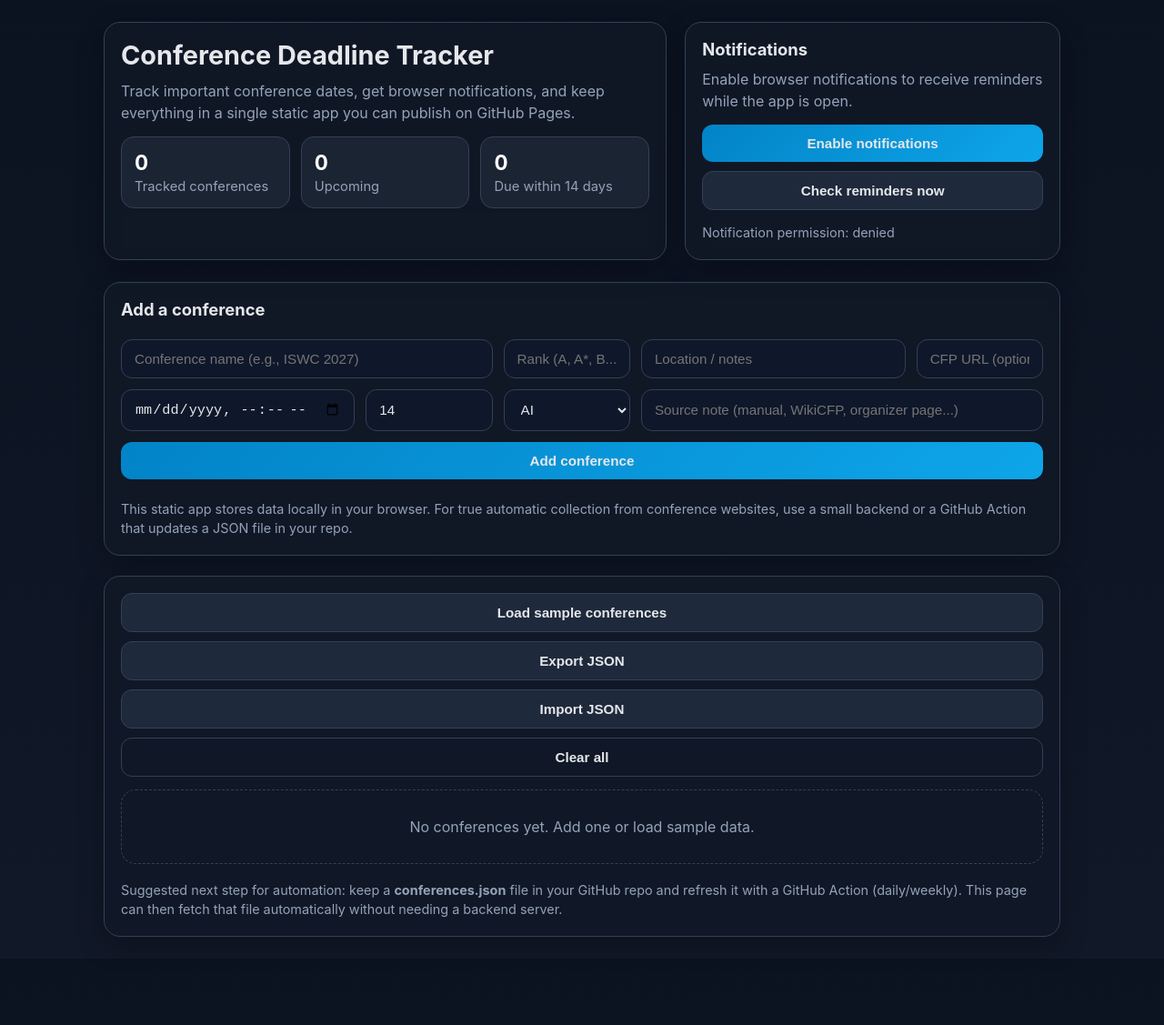
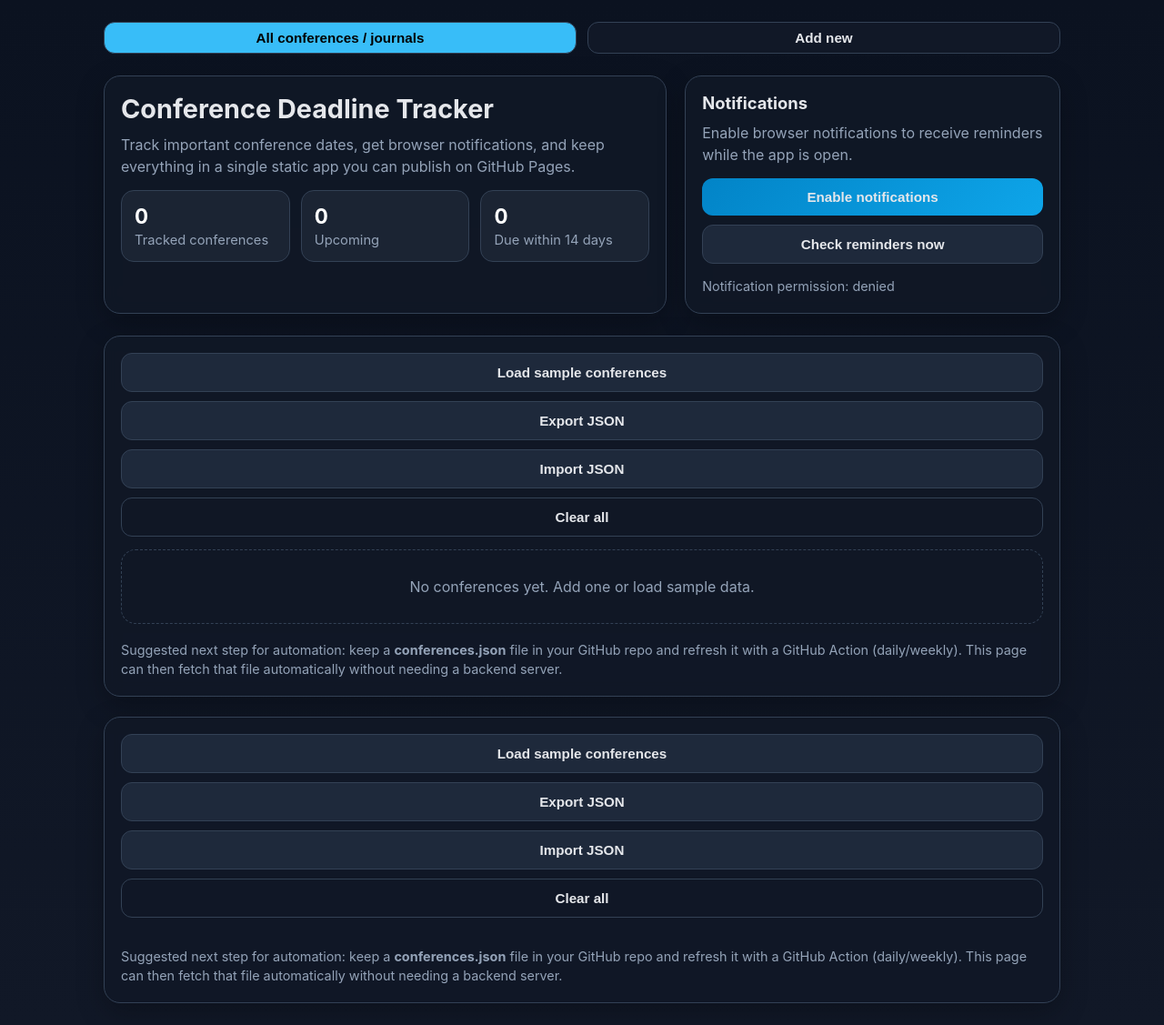
Before and after one commit to lengocluyen/lengocluyen.github.io, a Jekyll site: the page built from conferences.html, in a window 1280 px wide. Shown: the whole page at 91% size. Built offline with Jekyll 4.4.1, drawn with Linux system fonts in a browser that asks for light colours; before the commit the page ends 1054 px from its top, so only the background shows below that.

Commit message:
update on conferences

```diff
--- a/conferences.html
+++ b/conferences.html
@@ -207,10 +207,39 @@ permalink: /conferences.html
       .small-actions { justify-content: flex-start; }
       .stats { grid-template-columns: 1fr; }
     }
+
+    /* tab styles */
+    .tabs {
+      display: flex;
+      gap: 12px;
+      margin-bottom: 24px;
+    }
+
+    .tabs button {
+      padding: 8px 16px;
+      cursor: pointer;
+      border: 1px solid var(--border);
+      background: var(--panel);
+      color: var(--text);
+      border-radius: 12px;
+      transition: background 0.2s;
+    }
+
+    .tabs button.active {
+      background: var(--accent);
+      color: #000;
+    }
   </style>
 </head>
 <body>
   <div class="container">
+    <!-- tabs for switching between list and add forms -->
+    <div class="tabs">
+      <button id="tabList" class="active">All conferences / journals</button>
+      <button id="tabAdd">Add new</button>
+    </div>
+
+    <div id="sectionList">
       <section class="hero">
         <div class="panel">
           <h1>Conference Deadline Tracker</h1>
@@ -244,6 +273,21 @@ permalink: /conferences.html
         </div>
       </section>
 
+      <section class="panel" style="margin-top: 22px;">
+        <div class="toolbar">
+          <button class="secondary" id="loadSampleBtn">Load sample conferences</button>
+          <button class="secondary" id="exportBtn">Export JSON</button>
+          <button class="secondary" id="importBtn">Import JSON</button>
+          <button class="ghost" id="clearBtn">Clear all</button>
+        </div>
+        <div id="list" class="list"></div>
+        <div class="footer-note">
+          Suggested next step for automation: keep a <strong>conferences.json</strong> file in your GitHub repo and refresh it with a GitHub Action (daily/weekly). This page can then fetch that file automatically without needing a backend server.
+        </div>
+      </section>
+    </div>
+
+    <div id="sectionAdd" style="display:none;">
       <section class="panel">
         <h2>Add a conference</h2>
         <div class="controls">
@@ -270,6 +314,7 @@ permalink: /conferences.html
           This static app stores data locally in your browser. For true automatic collection from conference websites, use a small backend or a GitHub Action that updates a JSON file in your repo.
         </p>
       </section>
+    </div>
 
     <section class="panel" style="margin-top: 22px;">
       <div class="toolbar">
```
Also changed, not shown: other parts of conferences.html (+14 -0 lines). Lines whose indentation alone changed are shown as unchanged.
